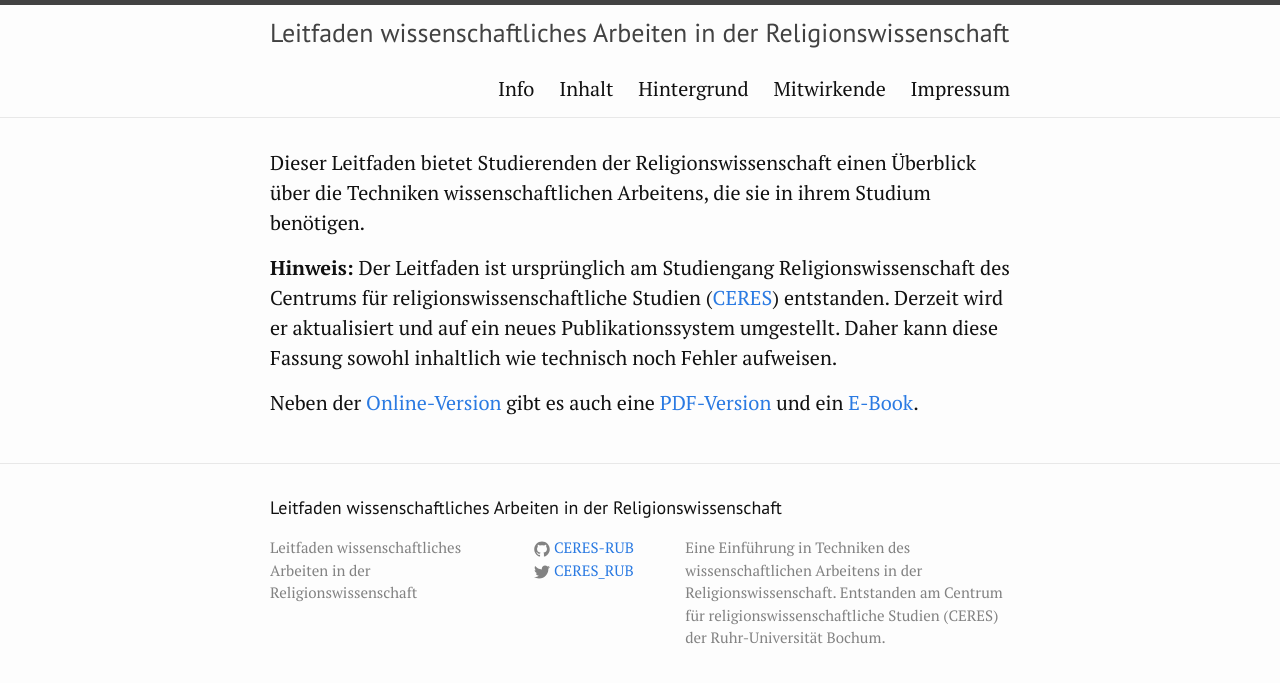
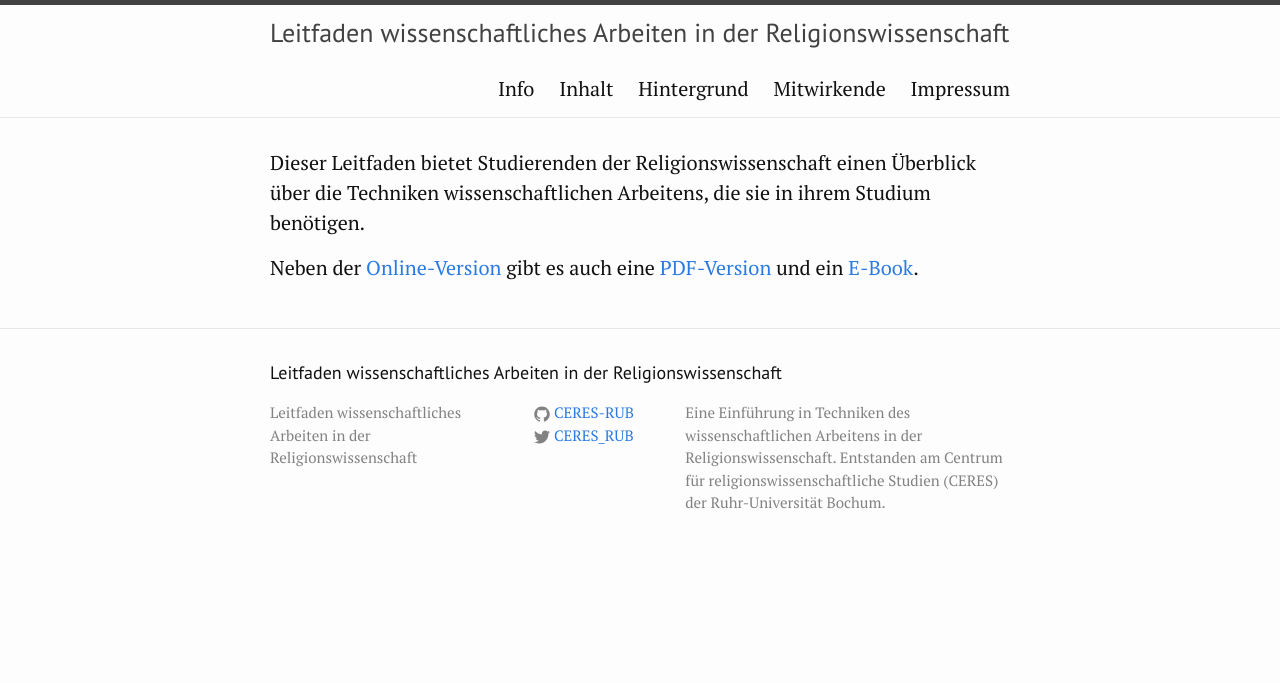
Before and after one commit to CERES-RUB/wissenschaftliches-arbeiten, a Jekyll site: the page built from index.md, in a window 1280 px wide. Shown: the top 683 px of the page. Built offline with Jekyll 4.4.1, drawn with Linux system fonts in a browser that asks for light colours.

Commit message:
Update index.md

```diff
--- a/index.md
+++ b/index.md
@@ -7,6 +7,4 @@ order: 1
 
 Dieser Leitfaden bietet Studierenden der Religionswissenschaft einen Überblick über die Techniken wissenschaftlichen Arbeitens, die sie in ihrem Studium benötigen.
 
-**Hinweis:** Der Leitfaden ist ursprünglich am Studiengang Religionswissenschaft des Centrums für religionswissenschaftliche Studien ([CERES](http://ceres.rub.de/)) entstanden. Derzeit wird er aktualisiert und auf ein neues Publikationssystem umgestellt. Daher kann diese Fassung sowohl inhaltlich wie technisch noch Fehler aufweisen.
-
 Neben der [Online-Version](contents) gibt es auch eine [PDF-Version](downloads/Leitfaden_wissenschaftliches_Arbeiten.pdf) und ein [E-Book](downloads/Leitfaden_wissenschaftliches_Arbeiten.epub).
```
